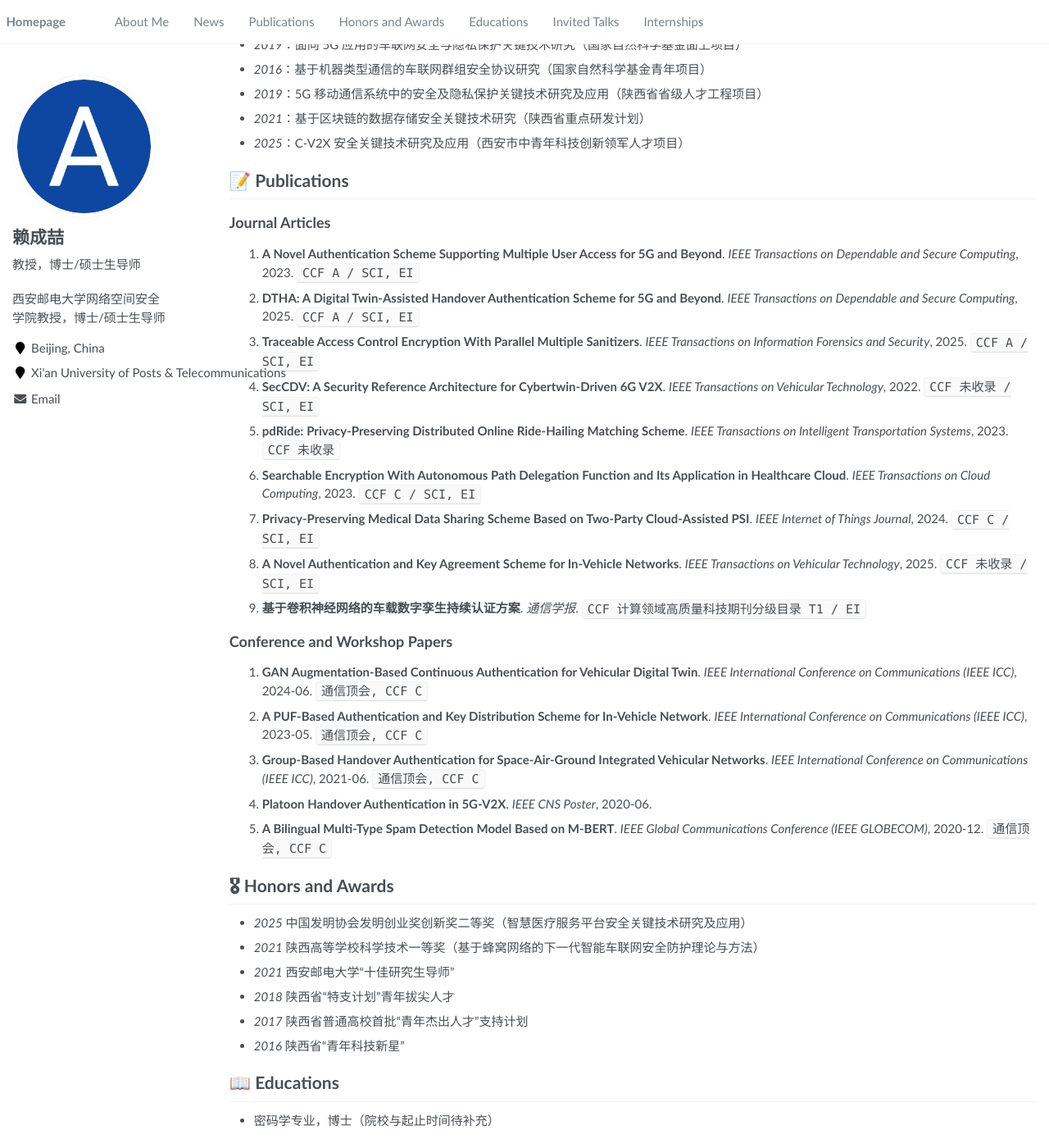
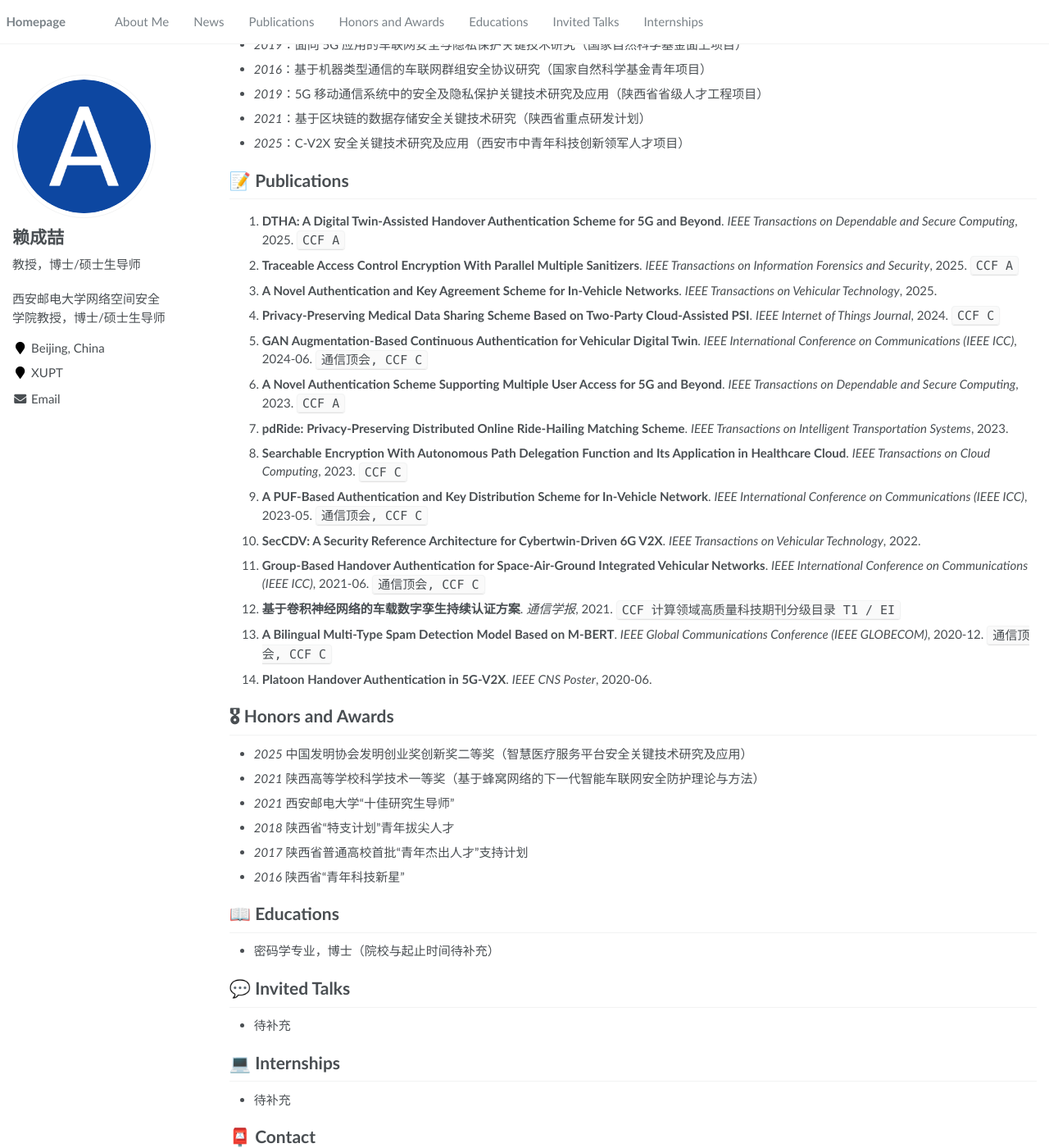
Before and after one commit to muzhi-w/laichengzhe.github.io, a Jekyll site: the page built from _pages/about.md, in a window 1280 px wide and 1400 px high, scrolled down 928 px. Shown: the whole window at 82% size. Built offline with Jekyll 4.4.1, drawn with Linux system fonts in a browser that asks for light colours; some of the changed text lies outside the part shown.

Commit message:
继续更新论文

```diff
--- a/_config.yml
+++ b/_config.yml
@@ -24,7 +24,7 @@ author:
   avatar           : "images/android-chrome-512x512.png"
   bio              : "教授，博士/硕士生导师"
   location         : "Beijing, China"
-  employer         : "Xi'an University of Posts & Telecommunications"
+  employer         : "XUPT"
   pubmed           :
   email            : "lcz_xupt@163.com"
   researchgate     :  # e.g., "https://www.researchgate.net/profile/yourprofile"
--- a/_pages/about.md
+++ b/_pages/about.md
@@ -34,8 +34,8 @@ My research interests include applied cryptography, authentication protocol desi
 - 陕西省信息网络安全协会密码应用专业委员会委员
 
 # 🔥 News
-- *2026.04*: &nbsp;🎉🎉 xxx论文被TIFS录取.
-- *2025.06*: &nbsp;🎉🎉 xxx学生收到华为offer.
+- *2026.06*: &nbsp;🎉🎉 xxx论文被TIFS录取.
+- *2025.04*: &nbsp;🎉🎉 xxx学生收到华为offer.
 
 # 📂 Selected Projects
 - *2019*：面向 5G 应用的车联网安全与隐私保护关键技术研究（国家自然科学基金面上项目）
@@ -45,24 +45,20 @@ My research interests include applied cryptography, authentication protocol desi
 - *2025*：C-V2X 安全关键技术研究及应用（西安市中青年科技创新领军人才项目）
 
 # 📝 Publications
-
-## Journal Articles
-1. **A Novel Authentication Scheme Supporting Multiple User Access for 5G and Beyond**. *IEEE Transactions on Dependable and Secure Computing*, 2023. `CCF A / SCI, EI`
-2. **DTHA: A Digital Twin-Assisted Handover Authentication Scheme for 5G and Beyond**. *IEEE Transactions on Dependable and Secure Computing*, 2025. `CCF A / SCI, EI`
-3. **Traceable Access Control Encryption With Parallel Multiple Sanitizers**. *IEEE Transactions on Information Forensics and Security*, 2025. `CCF A / SCI, EI`
-4. **SecCDV: A Security Reference Architecture for Cybertwin-Driven 6G V2X**. *IEEE Transactions on Vehicular Technology*, 2022. `CCF 未收录 / SCI, EI`
-5. **pdRide: Privacy-Preserving Distributed Online Ride-Hailing Matching Scheme**. *IEEE Transactions on Intelligent Transportation Systems*, 2023. `CCF 未收录`
-6. **Searchable Encryption With Autonomous Path Delegation Function and Its Application in Healthcare Cloud**. *IEEE Transactions on Cloud Computing*, 2023. `CCF C / SCI, EI`
-7. **Privacy-Preserving Medical Data Sharing Scheme Based on Two-Party Cloud-Assisted PSI**. *IEEE Internet of Things Journal*, 2024. `CCF C / SCI, EI`
-8. **A Novel Authentication and Key Agreement Scheme for In-Vehicle Networks**. *IEEE Transactions on Vehicular Technology*, 2025. `CCF 未收录 / SCI, EI`
-9. **基于卷积神经网络的车载数字孪生持续认证方案**. *通信学报*. `CCF 计算领域高质量科技期刊分级目录 T1 / EI`
-
-## Conference and Workshop Papers
-1. **GAN Augmentation-Based Continuous Authentication for Vehicular Digital Twin**. *IEEE International Conference on Communications (IEEE ICC)*, 2024-06. `通信顶会, CCF C`
-2. **A PUF-Based Authentication and Key Distribution Scheme for In-Vehicle Network**. *IEEE International Conference on Communications (IEEE ICC)*, 2023-05. `通信顶会, CCF C`
-3. **Group-Based Handover Authentication for Space-Air-Ground Integrated Vehicular Networks**. *IEEE International Conference on Communications (IEEE ICC)*, 2021-06. `通信顶会, CCF C`
-4. **Platoon Handover Authentication in 5G-V2X**. *IEEE CNS Poster*, 2020-06.
-5. **A Bilingual Multi-Type Spam Detection Model Based on M-BERT**. *IEEE Global Communications Conference (IEEE GLOBECOM)*, 2020-12. `通信顶会, CCF C`
+1. **DTHA: A Digital Twin-Assisted Handover Authentication Scheme for 5G and Beyond**. *IEEE Transactions on Dependable and Secure Computing*, 2025. `CCF A`
+2. **Traceable Access Control Encryption With Parallel Multiple Sanitizers**. *IEEE Transactions on Information Forensics and Security*, 2025. `CCF A`
+3. **A Novel Authentication and Key Agreement Scheme for In-Vehicle Networks**. *IEEE Transactions on Vehicular Technology*, 2025.
+4. **Privacy-Preserving Medical Data Sharing Scheme Based on Two-Party Cloud-Assisted PSI**. *IEEE Internet of Things Journal*, 2024. `CCF C`
+5. **GAN Augmentation-Based Continuous Authentication for Vehicular Digital Twin**. *IEEE International Conference on Communications (IEEE ICC)*, 2024-06. `通信顶会, CCF C`
+6. **A Novel Authentication Scheme Supporting Multiple User Access for 5G and Beyond**. *IEEE Transactions on Dependable and Secure Computing*, 2023. `CCF A`
+7. **pdRide: Privacy-Preserving Distributed Online Ride-Hailing Matching Scheme**. *IEEE Transactions on Intelligent Transportation Systems*, 2023.
+8. **Searchable Encryption With Autonomous Path Delegation Function and Its Application in Healthcare Cloud**. *IEEE Transactions on Cloud Computing*, 2023. `CCF C`
+9. **A PUF-Based Authentication and Key Distribution Scheme for In-Vehicle Network**. *IEEE International Conference on Communications (IEEE ICC)*, 2023-05. `通信顶会, CCF C`
+10. **SecCDV: A Security Reference Architecture for Cybertwin-Driven 6G V2X**. *IEEE Transactions on Vehicular Technology*, 2022.
+11. **Group-Based Handover Authentication for Space-Air-Ground Integrated Vehicular Networks**. *IEEE International Conference on Communications (IEEE ICC)*, 2021-06. `通信顶会, CCF C`
+12. **基于卷积神经网络的车载数字孪生持续认证方案**. *通信学报*, 2021. `CCF 计算领域高质量科技期刊分级目录 T1 / EI`
+13. **A Bilingual Multi-Type Spam Detection Model Based on M-BERT**. *IEEE Global Communications Conference (IEEE GLOBECOM)*, 2020-12. `通信顶会, CCF C`
+14. **Platoon Handover Authentication in 5G-V2X**. *IEEE CNS Poster*, 2020-06.
 
 # 🎖 Honors and Awards
 - *2025* 中国发明协会发明创业奖创新奖二等奖（智慧医疗服务平台安全关键技术研究及应用）
```
